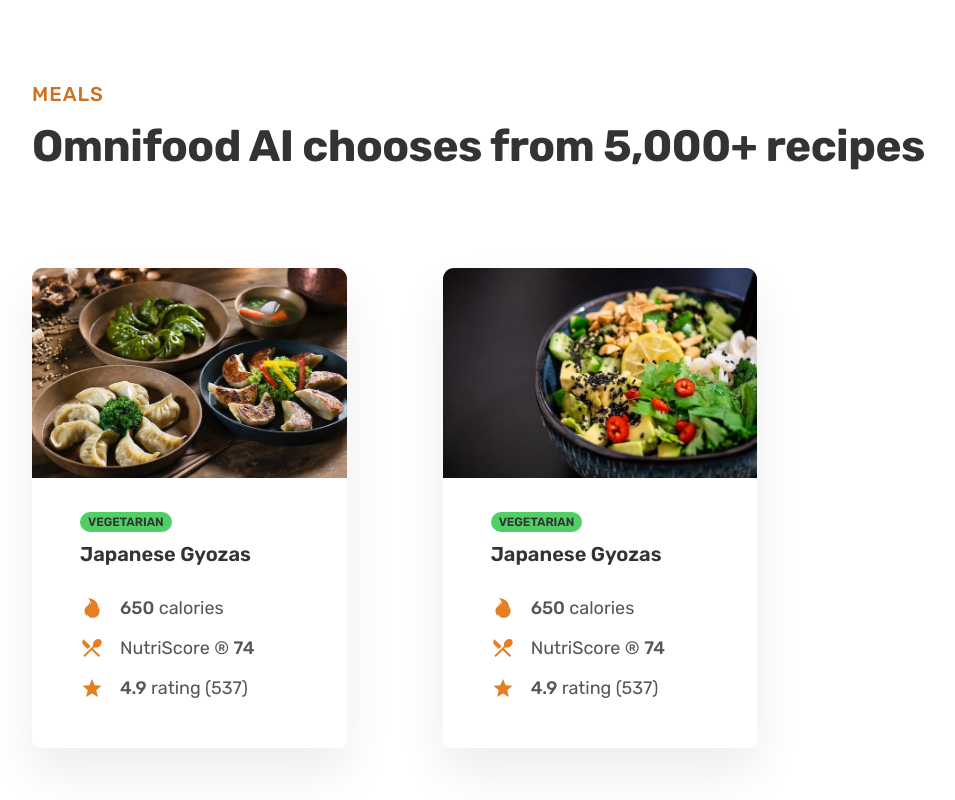
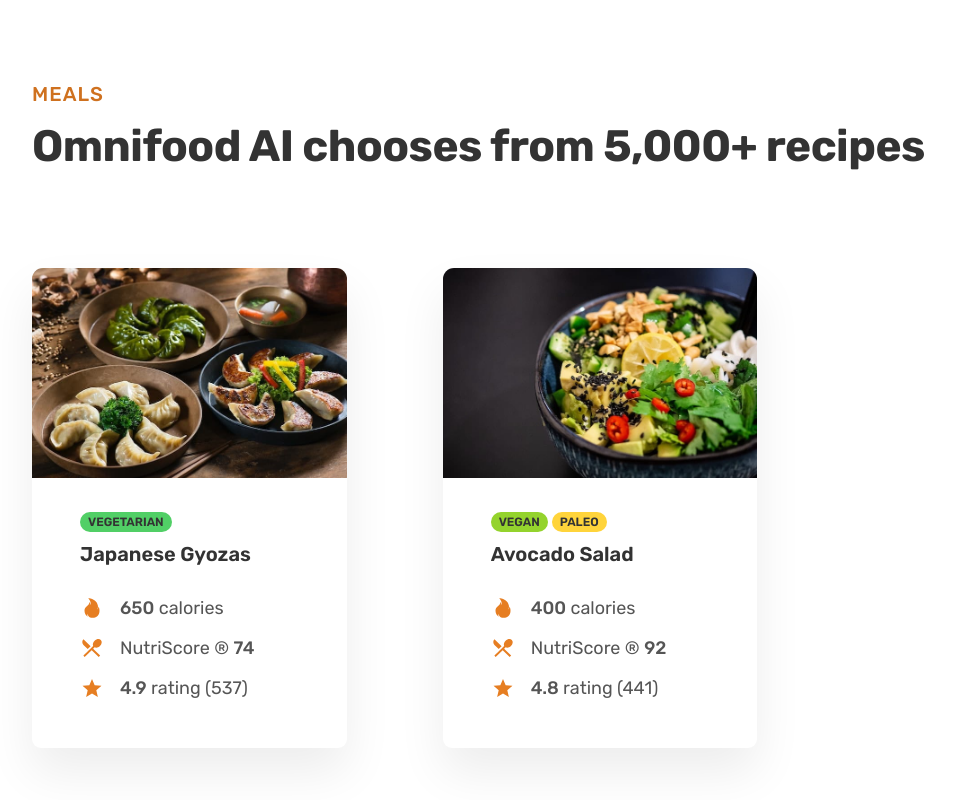
Before and after one commit to Dstnvidrn/omnifood, a plain HTML site: page index.html in a window 1280 px wide. Shown: the part 2853-3653 px from the top of the page, without its empty margins (40-995 px from the left). Drawn offline with nearby package versions, Linux system fonts and the light colour scheme.

Commit message:
Add new meal item card

```diff
--- a/css/style.css
+++ b/css/style.css
@@ -191,12 +191,22 @@ MEALS SECTION
   font-size: 1.2rem;
   font-weight: 600;
   text-transform: uppercase;
-  background-color: #51cf66;
   color: #333;
   border-radius: 100px;
 }
+.tag--vegetarian {
+  background-color: #51cf66;
+}
+.tag--vegan {
+  background-color: #94d32d;
+}
+.tag--paleo {
+  background-color: #ffd43b;
+}
 .meal-tags {
   margin-bottom: 1.2rem;
+  display: flex;
+  gap: 0.4rem;
 }
 .meal-title {
   font-size: 2rem;
--- a/index.html
+++ b/index.html
@@ -149,7 +149,7 @@
           <div class="meal-content">
 
             <div class="meal-tags">
-              <span class="tag">Vegetarian</span>
+              <span class="tag tag--vegetarian">Vegetarian</span>
             </div>
             <p class="meal-title">Japanese Gyozas</p>
             <ul class="meal-attributes">
@@ -158,7 +158,6 @@
               <li class="meal-attribute"><ion-icon class="meal-icon"name="star"></ion-icon>
                 <span>
                   <strong>4.9</strong> rating (537)
-
                 </span>
               </li>
             </ul>
@@ -170,19 +169,20 @@
             <div class="meal-content">
 
               <div class="meal-tags">
-                <span class="tag">Vegetarian</span>
+                <span class="tag tag--vegan">Vegan</span>
+                <span class="tag tag--paleo">Paleo</span>
               </div>
-              <p class="meal-title">Japanese Gyozas</p>
+              <p class="meal-title">Avocado Salad</p>
               <ul class="meal-attributes">
-                <li class="meal-attribute"><ion-icon class="meal-icon" name="flame"></ion-icon><span><strong>650</strong> calories</span></li>
-                <li class="meal-attribute"><ion-icon class="meal-icon" name="restaurant"></ion-icon><span>NutriScore &reg; <strong>74</strong></span></li>
+                <li class="meal-attribute"><ion-icon class="meal-icon" name="flame"></ion-icon><span><strong>400</strong> calories</span></li>
+                <li class="meal-attribute"><ion-icon class="meal-icon" name="restaurant"></ion-icon><span>NutriScore &reg; <strong>92</strong></span></li>
                 <li class="meal-attribute"><ion-icon class="meal-icon"name="star"></ion-icon>
                   <span>
-                    <strong>4.9</strong> rating (537)
-
+                    <strong>4.8</strong> rating (441)
                   </span>
                 </li>
               </ul>
+
             </div>
             </div>
       </div>
```
